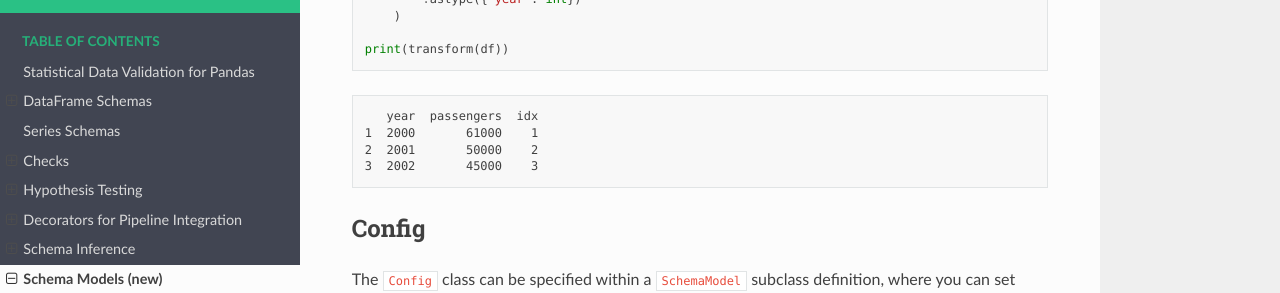
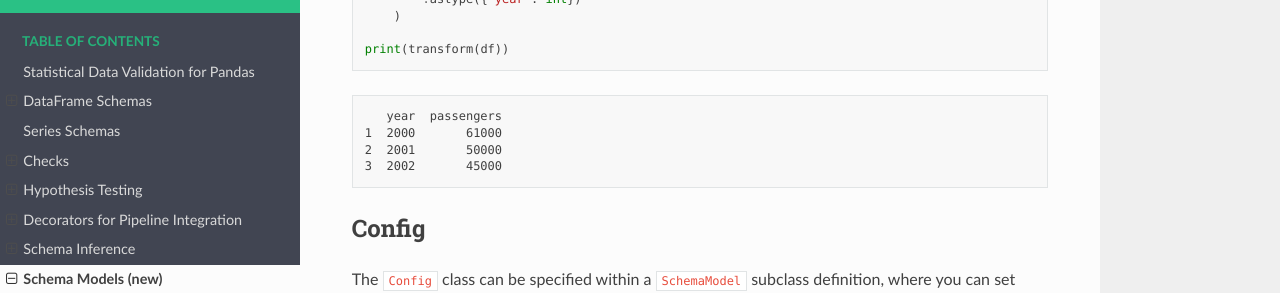
Before and after one commit to unionai-oss/pandera, a Sphinx documentation site: the page built from docs/source/schema_models.rst, in a window 1280 px wide and 900 px high, scrolled down 2380 px. Shown: the part 151-444 px from the top of the window. Built offline with Sphinx 7.4.7 and the Read the Docs theme 2.0.0, drawn with Linux system fonts in a browser that asks for light colours.

Commit message:
fix docs

```diff
--- a/docs/source/schema_models.rst
+++ b/docs/source/schema_models.rst
@@ -157,10 +157,10 @@ You can also use inheritance to build schemas on top of a base schema.
 
 .. testoutput:: dataframe_schema_model
 
-       year  passengers  idx
-    1  2000       61000    1
-    2  2001       50000    2
-    3  2002       45000    3
+       year  passengers
+    1  2000       61000
+    2  2001       50000
+    3  2002       45000
 
 
 Config
```
